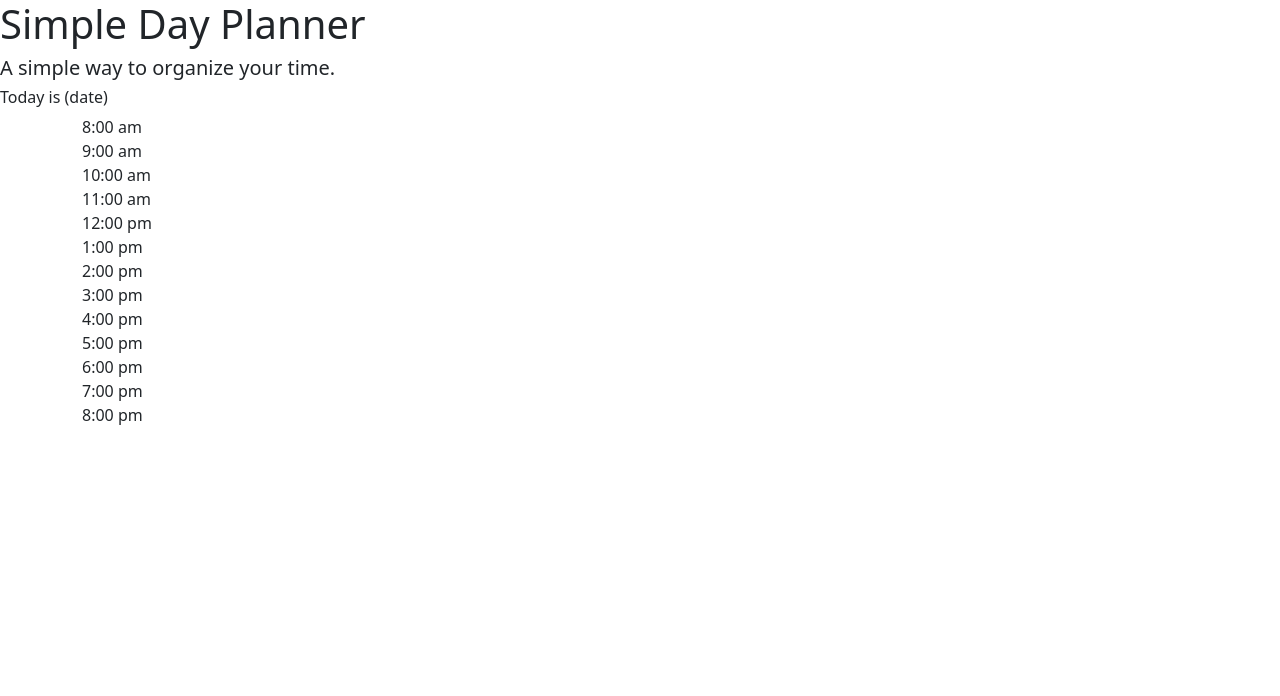
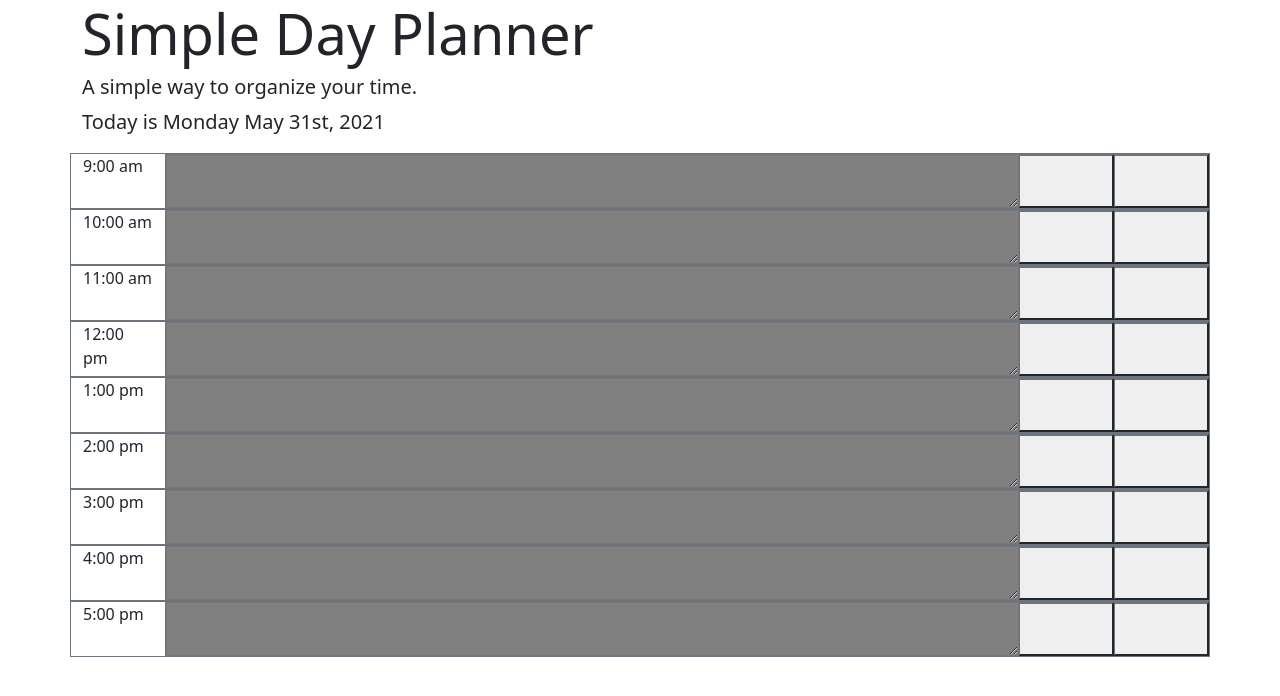
Before and after one commit to gleeson-emily/simple-day-planner, a plain HTML site: page index.html in a window 1280 px wide. Drawn offline with nearby package versions, Linux system fonts and the light colour scheme.

Commit message:
finishing local storage functions

```diff
--- a/index.html
+++ b/index.html
@@ -8,80 +8,74 @@
         <title>Simple Day Planner</title>
     </head>
 <body>
-<header>
- <h1>Simple Day Planner</h1>
- <h5>A simple way to organize your time.</h5>
- <h6>Today is (date)</h6>
+<header class="jumbotron jumbotron-fluid">
+ <div class="container">
+ <h1 class="display-4">Simple Day Planner</h1>
+ <h6 class="lead">A simple way to organize your time.</h6>
+ <p class="lead" id="current-day"></p>
+</div>
 </header>
-<div class="container">
-    <div class="row">
-        <div class="col-1">8:00 am</div>
-        <div class="col-md-6 col-lg-8"></div>
-        <div class="col-1"></div>
+<div class="container" id="main-container">
+    <div class="row border border-secondary time-block" id="9">
+        <div class="col-1 border-end border-secondary time-value">9:00 am</div>
+        <textarea class="col-9" id="9am"></textarea>
+        <button class="col-1 border-start border-secondary save-button"></button>
+        <button class="col-1 border-start border-secondary delete-button"></button>
     </div>
-    <div class="row">
-        <div class="col-2">9:00 am</div>
-        <div class="col-md-6 col-lg-8"></div>
-        <div class="col-2"></div>
+    <div class="row border border-secondary time-block" id="10">
+        <div class="col-1 border-end border-secondary time-value">10:00 am</div>
+        <textarea class="col-9" id="10am"></textarea>
+        <button class="col-1 border-start border-secondary save-button"></button>
+        <button class="col-1 border-start border-secondary delete-button"></button>
     </div>
-    <div class="row">
-        <div class="col-1">10:00 am</div>
-        <div class="col-md-6 col-lg-8"></div>
-        <div class="col-1"></div>
+    <div class="row border border-secondary time-block" id="11">
+        <div class="col-1 border-end border-secondary" >11:00 am</div>
+        <textarea class="col-9" id="11am"></textarea>
+        <button class="col-1 border-start border-secondary save-button"></button>
+        <button class="col-1 border-start border-secondary delete-button"></button>
     </div>
-    <div class="row">
-        <div class="col-1">11:00 am</div>
-        <div class="col-md-6 col-lg-8"></div>
-        <div class="col-1"></div>
+    <div class="row border border-secondary time-block" id="12">
+        <div class="col-1 border-end border-secondary time-value">12:00 pm</div>
+        <textarea class="col-9" id="12pm"></textarea>
+        <button class="col-1 border-start border-secondary save-button"></button>
+        <button class="col-1 border-start border-secondary delete-button"></button>
     </div>
-    <div class="row">
-        <div class="col-1">12:00 pm</div>
-        <div class="col-md-6 col-lg-8"></div>
-        <div class="col-1"></div>
+    <div class="row border border-secondary time-block" id="13">
+        <div class="col-1 border-end border-secondary time-value">1:00 pm</div>
+        <textarea class="col-9" id="1pm"></textarea>
+        <button class="col-1 border-start border-secondary save-button"></button>
+        <button class="col-1 border-start border-secondary delete-button"></button>
     </div>
-    <div class="row">
-        <div class="col-1">1:00 pm</div>
-        <div class="col-md-6 col-lg-8"></div>
-        <div class="col-1"></div>
+    <div class="row border border-secondary time-block" id="14">
+        <div class="col-1 border-end border-secondary time-value">2:00 pm</div>
+        <textarea class="col-9" id="2pm"></textarea>
+        <button class="col-1 border-start border-secondary save-button"></button>
+        <button class="col-1 border-start border-secondary delete-button"></button>
     </div>
-    <div class="row">
-        <div class="col-1">2:00 pm</div>
-        <div class="col-md-6 col-lg-8"></div>
-        <div class="col-1"></div>
+    <div class="row border border-secondary time-block" id="15">
+        <div class="col-1 border-end border-secondary time-value">3:00 pm</div>
+        <textarea class="col-9" id="3pm"></textarea>
+        <button class="col-1 border-start border-secondary save-button"></button>
+        <button class="col-1 border-start border-secondary delete-button"></button>
     </div>
-    <div class="row">
-        <div class="col-1">3:00 pm</div>
-        <div class="col-md-6 col-lg-8"></div>
-        <div class="col-1"></div>
+    <div class="row border border-secondary time-block" id="16">
+        <div class="col-1 border-end border-secondary time-value" >4:00 pm</div>
+        <textarea class="col-9" id="4pm"></textarea>
+        <button class="col-1 border-start border-secondary save-button"></button>
+        <button class="col-1 border-start border-secondary delete-button"></button>
     </div>
-    <div class="row">
-        <div class="col-1">4:00 pm</div>
-        <div class="col-md-6 col-lg-8"></div>
-        <div class="col-1"></div>
-    </div>
-    <div class="row">
-        <div class="col-1">5:00 pm</div>
-        <div class="col-md-6 col-lg-8"></div>
-        <div class="col-1"></div>
-    </div>
-    <div class="row">
-        <div class="col-1">6:00 pm</div>
-        <div class="col-md-6 col-lg-8"></div>
-        <div class="col-1"></div>
-    </div>
-    <div class="row">
-        <div class="col-1">7:00 pm</div>
-        <div class="col-md-6 col-lg-8"></div>
-        <div class="col-1"></div>
-    </div>
-    <div class="row">
-        <div class="col-1">8:00 pm</div>
-        <div class="col-md-6 col-lg-8"></div>
-        <div class="col-1"></div>
+    <div class="row border border-secondary time-block" id="17">
+        <div class="col-1 border-end border-secondary time-value">5:00 pm</div>
+        <textarea class="col-9" id="5pm"></textarea>
+        <button class="col-1 border-start border-secondary save-button"></button>
+        <button class="col-1 border-start border-secondary delete-button"></button>
     </div>
 </div>
 
-<script src="moment.js"></script>
+
+<script src="https://code.jquery.com/jquery-3.6.0.js"></script>
+<script src="https://cdnjs.cloudflare.com/ajax/libs/moment.js/2.29.1/moment.min.js"></script>
 <script src="logic.js"></script>
+
 </body>
 </html>
--- a/logic.js
+++ b/logic.js
@@ -0,0 +1,82 @@
+var saveButton = $(".save-button");
+var deleteButton = $(".delete-button");
+var nineAM = $("#9am");
+var tenAM = $("10am");
+var elevenAM = $("11am");
+var noon = $("12pm");
+var onePM = $("1pm");
+var twoPM = $("2pm");
+var threePM = $("3pm");
+var fourPM = $("4pm");
+var fivePM = $("5pm");
+var savedTasks = [];
+$(document).ready(function () {
+    var date = moment().format('dddd MMMM Do, YYYY');
+
+    $('#current-day').text("Today is " + date);
+})
+
+function currentHour() {
+    var currentTime = moment().hour();
+    var hour = $(".time-block");
+
+
+hour.each(function() {
+    var thisHour = parseInt($(this).attr("id"))
+   // console.log(this)
+    if (thisHour === currentTime) {
+        $(this).children(".col-9").attr("class", "col-9").addClass("current-hour");
+    }
+    else if (thisHour > currentTime) {
+    $(this).children(".col-9").attr("class", "col-9").addClass("future-hour");
+    }
+    else {
+        $(this).children(".col-9").attr("class", "col-9").addClass("past-hour");
+    }
+// console.log(thisHour);
+ //console.log(hour);
+ //   console.log(currentTime);
+    });
+}
+
+
+$(saveButton).on("click", function (event) {
+    event.preventDefault();
+    var savedItems = $(this).siblings(".col-9").val();
+    var time = $(this).siblings(".time-value").text();
+    var timeObject = {
+        hours: time,
+        task: savedItems};
+
+    savedTasks.push(timeObject);
+
+    localStorage.setItem("saved-tasks", JSON.stringify(savedTasks))
+
+    console.log(time);
+    console.log(savedItems);
+    console.log(timeObject);
+    console.log(savedTasks)
+
+    for (i = 0; i < savedTasks.length; i++) {
+    retrievedData = JSON.parse(localStorage.getItem("saved-tasks"));
+    savedItems.innerHTML = savedTasks[i].task;
+    }
+
+
+})
+
+$(deleteButton).on("click", function (event) {
+    event.preventDefault();
+    console.log(savedTasks);
+    for (i = 0; i < savedTasks.length; i++) {
+    window.localStorage.removeItem(savedTasks[i].task);
+    console.log(savedTasks[i].task)}
+    $(this).siblings(".col-9").val("");
+    console.log($(this).siblings());
+})
+
+//for (retrievedData.length) {
+
+//}
+
+currentHour();
--- a/style.css
+++ b/style.css
@@ -0,0 +1,13 @@
+
+
+.current-hour {
+    background-color: cornflowerblue;
+}
+
+.past-hour {
+    background-color: grey;
+}
+
+.future-hour {
+    background-color: rgb(181, 206, 252);
+}
```
